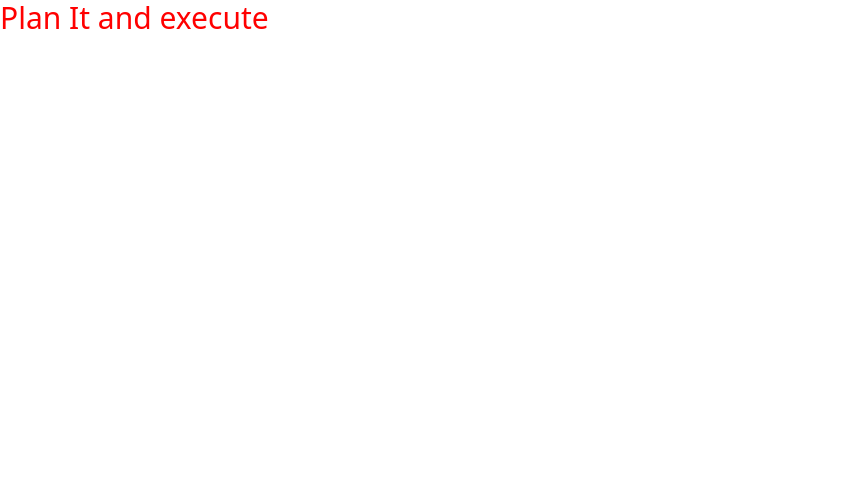
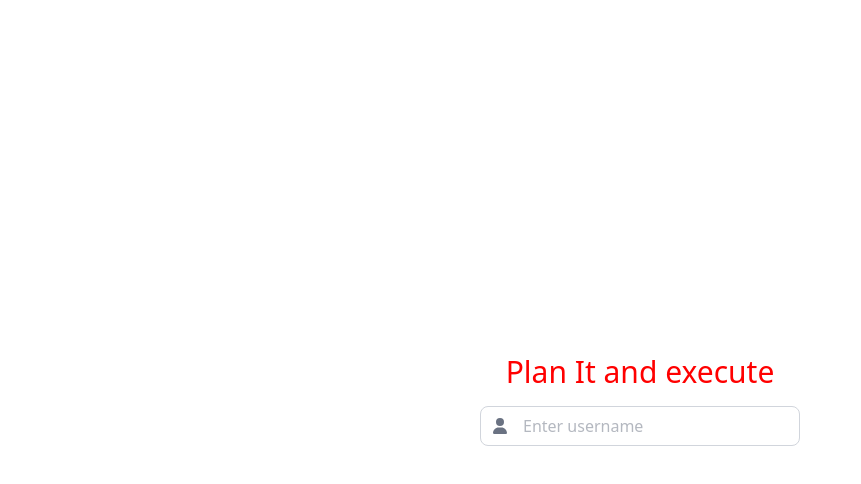
Before and after one commit to Pamuah/Plan_It, a React (Vite) app: page / in a window 1280 px wide. Shown: the top 484 px of the page, without its empty margins (0-861 px from the left). Built offline with nearby package versions, Linux system fonts and the light colour scheme.

Commit message:
adding custom input

```diff
--- a/package.json
+++ b/package.json
@@ -10,6 +10,9 @@
     "preview": "vite preview"
   },
   "dependencies": {
+    "@fortawesome/fontawesome-svg-core": "^6.7.2",
+    "@fortawesome/free-solid-svg-icons": "^6.7.2",
+    "@fortawesome/react-fontawesome": "^0.2.2",
     "@tailwindcss/vite": "^4.0.15",
     "react": "^19.0.0",
     "react-dom": "^19.0.0"
--- a/src/App.jsx
+++ b/src/App.jsx
@@ -1,9 +1,19 @@
 import React from "react";
+import CustomInput from "./components/custom_input";
+import { useState } from "react";
+import { faUser } from "@fortawesome/free-solid-svg-icons";
 
 const App = () => {
+  const [username, setUsername] = useState("");
   return (
-    <div>
+    <div className="flex flex-col items-center justify-center h-screen">
       <h1 className="text-3xl text-primary">Plan It and execute</h1>
+      <CustomInput
+        placeholder="Enter username"
+        Value={username}
+        onChange={(e) => setUsername(e.target.value)}
+        icon={faUser}
+      />
     </div>
   );
 };
--- /dev/null
+++ b/src/components/custom_input.jsx
@@ -0,0 +1,38 @@
+import React from "react";
+import { FontAwesomeIcon } from "@fortawesome/react-fontawesome";
+
+const CustomInput = ({
+  width = "w-80",
+  height = "h-10",
+  placeholder,
+  onChange,
+  label,
+  Value,
+  icon, // pass an icon definition from Font Awesome
+}) => {
+  return (
+    <div>
+      <h6 className="text-sm font-semibold text-gray-800 font-inter mt-4 mb-1">
+        {label}
+      </h6>
+      <div
+        className={`flex items-center border border-gray-300 rounded-lg bg-transparent ${width} ${height}`}
+      >
+        {icon && (
+          <span className="pl-3 pr-2 text-gray-500">
+            <FontAwesomeIcon icon={icon} />
+          </span>
+        )}
+        <input
+          type="text"
+          className={`p-2 flex-1 focus:outline-none focus:ring-2 focus:ring-slate-700 bg-transparent text-gray-500 font-inter rounded-lg`}
+          placeholder={placeholder}
+          value={Value}
+          onChange={onChange}
+        />
+      </div>
+    </div>
+  );
+};
+
+export default CustomInput;
```
Also changed, not shown: 1 other file (tests, documents, lock files or other folders).
